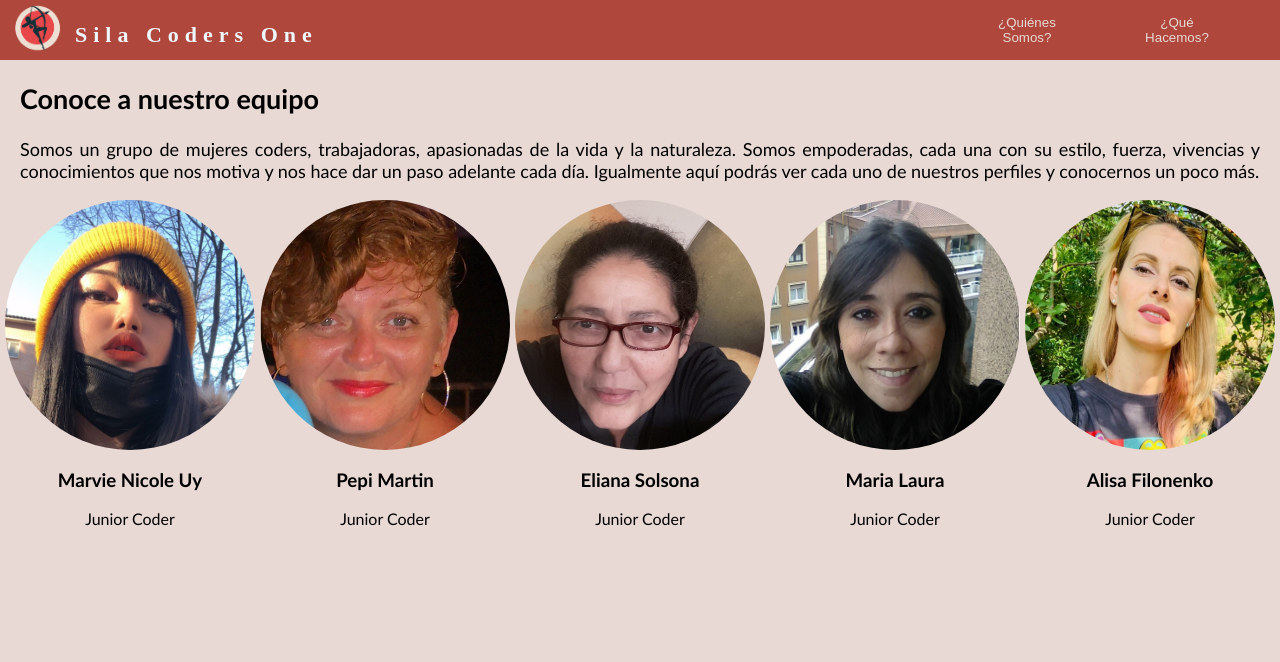
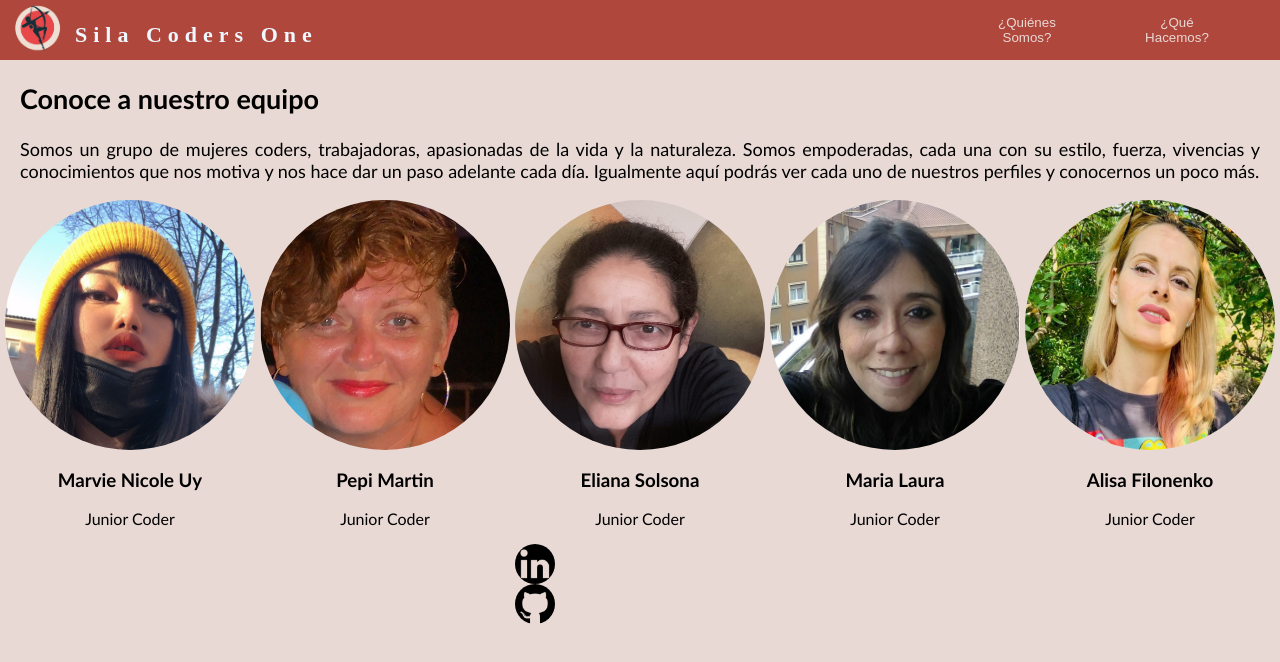
Before and after one commit to AlisaFilon/SilaCodersOne, a plain HTML site: page index.html in a window 1280 px wide. Drawn offline with Linux system fonts and the light colour scheme.

Commit message:
añadiendo logo

```diff
--- a/assets/css/estilopresentacion.css
+++ b/assets/css/estilopresentacion.css
@@ -117,3 +117,12 @@ body{
     border-radius: 500px;
     border: 1px ;
 }
+.link {
+    display: flex;
+    align-items: flex-start;
+}
+
+#links img {
+    width: 40px;
+    height: 40px;
+}
--- a/index.html
+++ b/index.html
@@ -49,9 +49,9 @@
               <a href="assets/profiles/eliana.html" target="_blank"><img src="assets/img/Eli.jpeg"></a>
               <h3>Eliana Solsona</h3>
               <p>Junior Coder</p>
-              <!--<a href=" U R L DE LINKEDIN " target="_blank"><img src="LOGO DE LINK"></a>
-              <a href="assets/html/nicole.html" target="_blank"><img src=""></a>-->
-            </div>
+              <a id="links" href="" target="_blank"><img id="links" src="assets/logo/LOGO - linkedin.png" height="30" width="30"> </a>
+              <a id="links" href="" target="_blank"><img id="links" src="assets/logo/LOGO- github.png" height="30" width="30"> </a>
+             </div>
 
                 <div class="miembro4">
                   <a href="assets/profiles/maria.html" target="_blank"><img src="assets/img/Maria.jpeg"></a>
```
